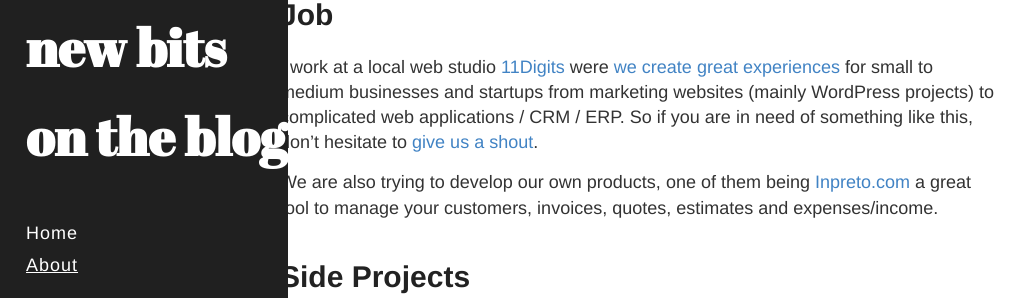
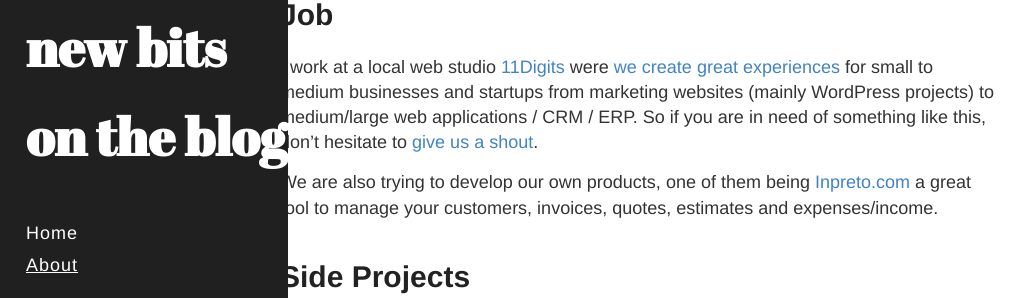
Before and after one commit to czmole/czmole.github.io, a Jekyll site: the page built from about.md, in a window 1280 px wide and 900 px high. Shown: the part 488-786 px from the top of the window, without its empty margins (0-1035 px from the left). Built offline with Jekyll 4.4.1, drawn with Linux system fonts in a browser that asks for light colours.

Commit message:
change wording on the about page

```diff
--- a/about.md
+++ b/about.md
@@ -22,7 +22,7 @@ I also love to involve in dev ops and web apps architecture, API design/developm
 
 # Job
 
-I work at a local web studio [11Digits](http://www.11digits.com) were [we create great experiences](http://www.11digits.com/our-work/) for small to medium businesses and startups from marketing websites (mainly WordPress projects) to complicated web applications / CRM / ERP. So if you are in need of something like this, don't hesitate to [give us a shout](http://www.11digits.com/contact/).
+I work at a local web studio [11Digits](http://www.11digits.com) were [we create great experiences](http://www.11digits.com/our-work/) for small to medium businesses and startups from marketing websites (mainly WordPress projects) to medium/large web applications / CRM / ERP. So if you are in need of something like this, don't hesitate to [give us a shout](http://www.11digits.com/contact/).
 
 We are also trying to develop our own products, one of them being [Inpreto.com](https://www.inpreto.com/en/tour/clients-management/) a great tool to manage your customers, invoices, quotes, estimates and expenses/income.
 
```
